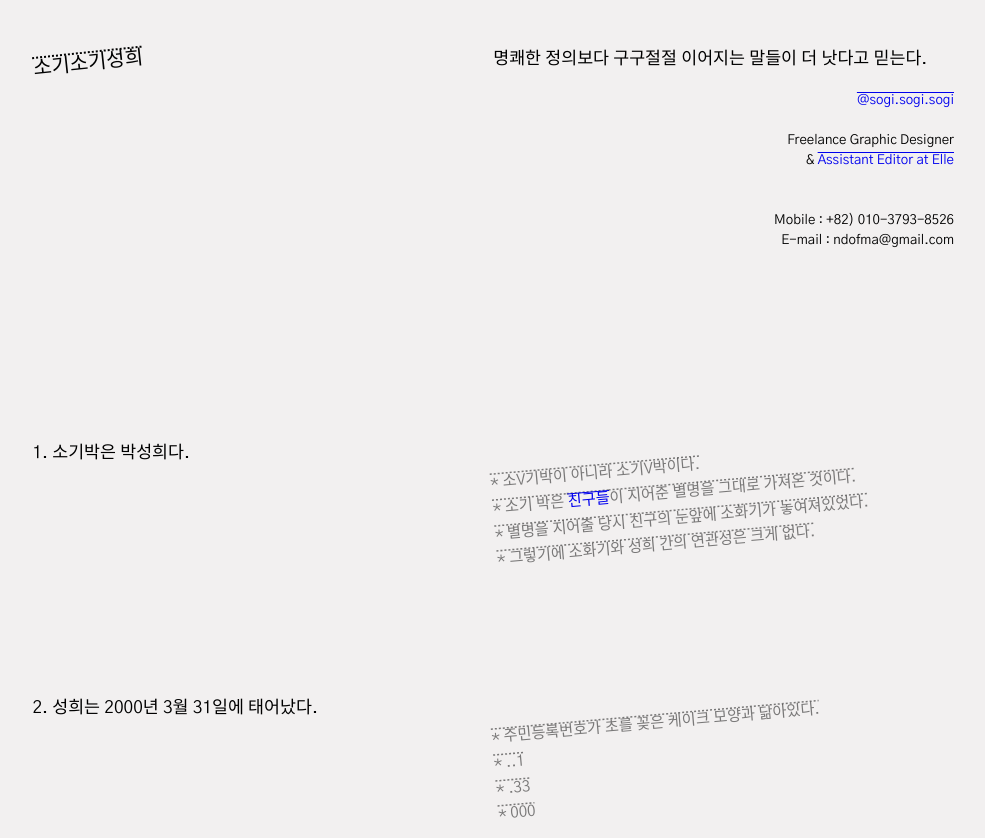
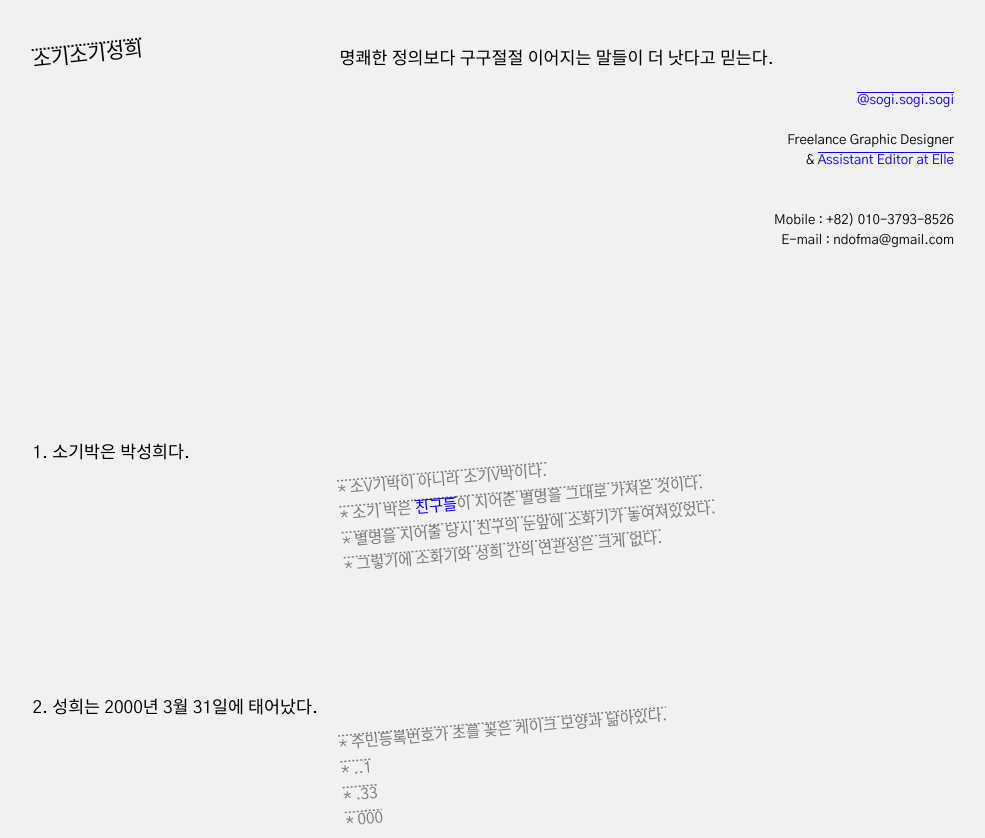
Before and after one commit to sogibak/sogi.sogi.sogi, a plain HTML site: page index.html in a window 1280 px wide. Shown: the top 838 px of the page, without its empty margins (70-1055 px from the left). Drawn offline with Linux system fonts and the light colour scheme.

Commit message:
Refactor CSS styles for layout and text elements

```diff
--- a/sogi.sogi.css
+++ b/sogi.sogi.css
@@ -29,7 +29,7 @@ body {
 
 .row{
     display: grid;
-    grid-template-columns : 1fr 1fr;
+    grid-template-columns : 1fr 2fr;
 }
 
 
```
